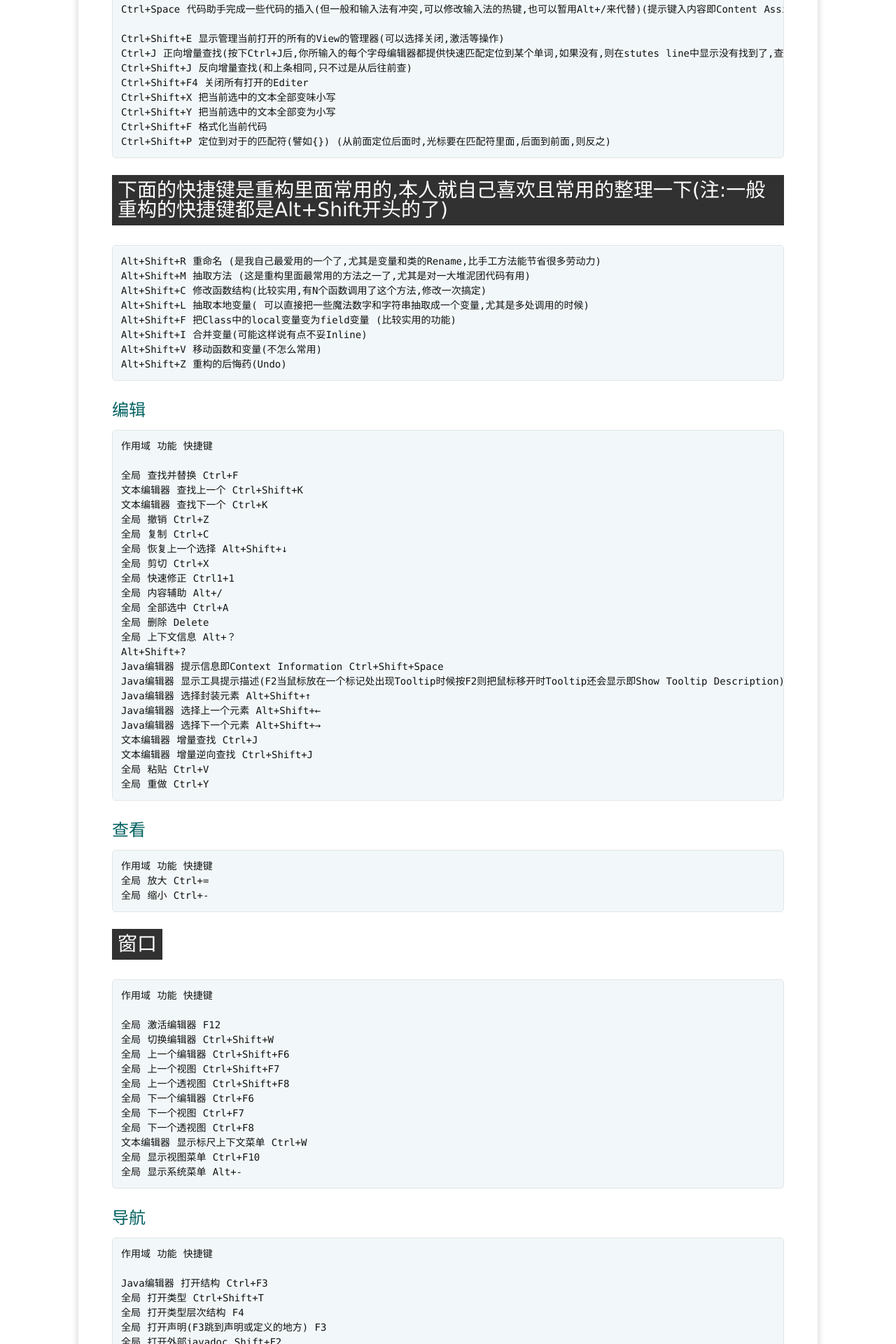
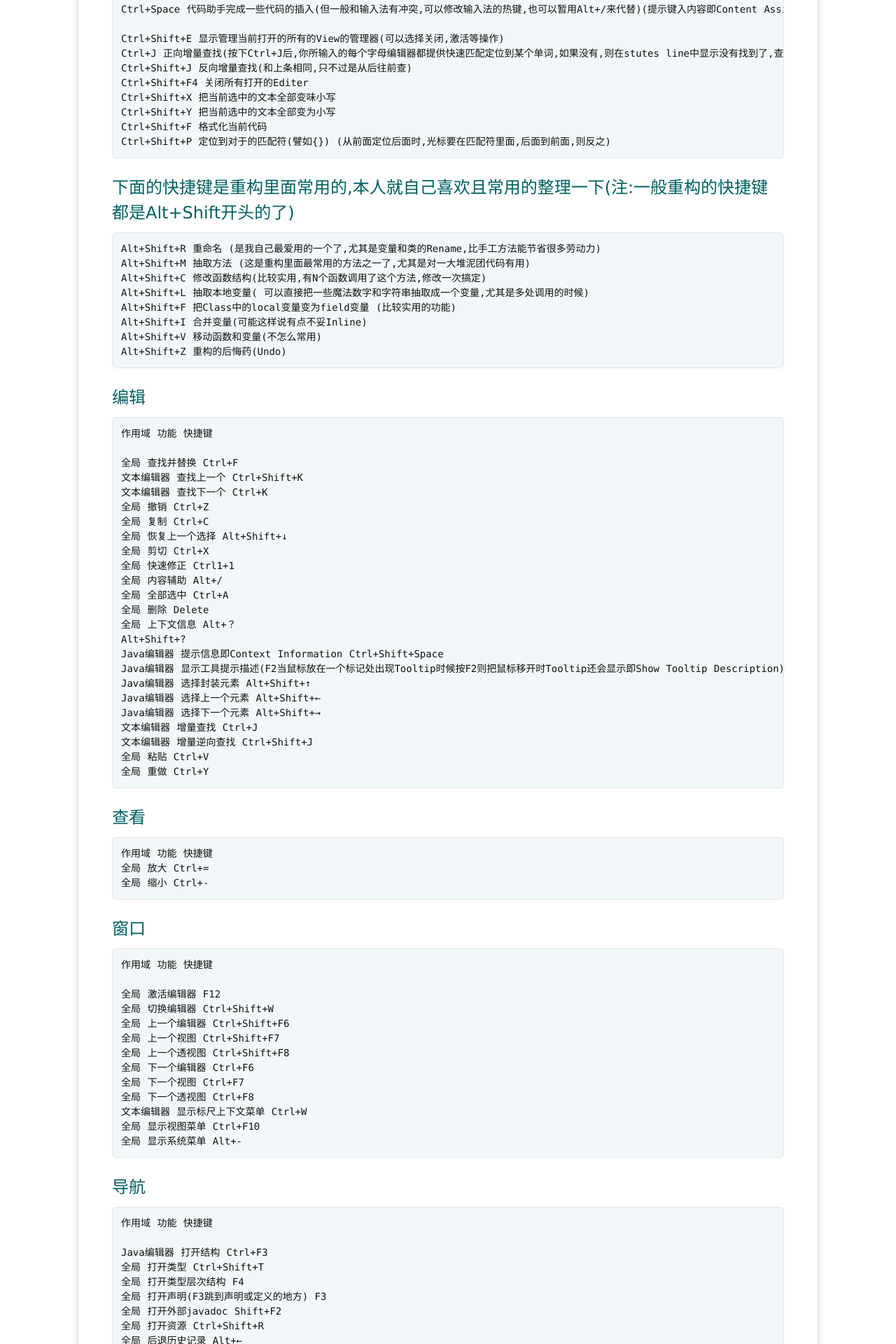
Before and after one commit to minghongjun/minghongjun.github.io, a Jekyll site: the page built from _posts/2014/2014-05-28-Eclipse-快捷键.md, in a window 1280 px wide. Shown: the part 833-2753 px from the top of the page at 70% size. Built offline with Jekyll 4.4.1, drawn with Linux system fonts in a browser that asks for light colours; Markdown is read by kramdown in place of the engine named in the settings; comment, search, counter and statistics services are not loaded.

Commit message:
daily updates

```diff
--- a/_posts/2014/2014-05-28-Eclipse-快捷键.md
+++ b/_posts/2014/2014-05-28-Eclipse-快捷键.md
@@ -42,7 +42,7 @@ tags:
     Ctrl+Shift+F 格式化当前代码
     Ctrl+Shift+P 定位到对于的匹配符(譬如{}) (从前面定位后面时,光标要在匹配符里面,后面到前面,则反之)
 
-#  下面的快捷键是重构里面常用的,本人就自己喜欢且常用的整理一下(注:一般重构的快捷键都是Alt+Shift开头的了)
+## 下面的快捷键是重构里面常用的,本人就自己喜欢且常用的整理一下(注:一般重构的快捷键都是Alt+Shift开头的了)
 
     Alt+Shift+R 重命名 (是我自己最爱用的一个了,尤其是变量和类的Rename,比手工方法能节省很多劳动力)
     Alt+Shift+M 抽取方法 (这是重构里面最常用的方法之一了,尤其是对一大堆泥团代码有用)
@@ -86,7 +86,7 @@ tags:
     全局 放大 Ctrl+=
     全局 缩小 Ctrl+-
 
-# 窗口
+## 窗口
 
     作用域 功能 快捷键
 
```
